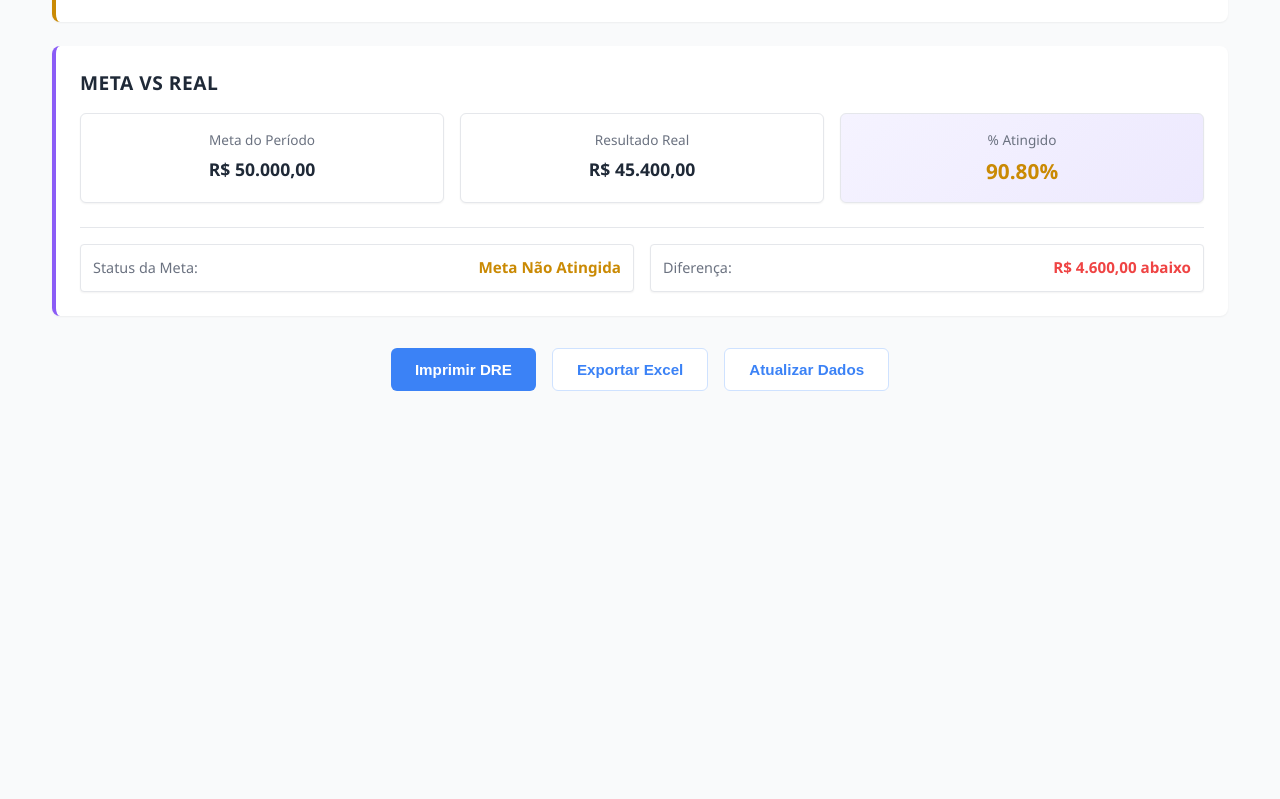
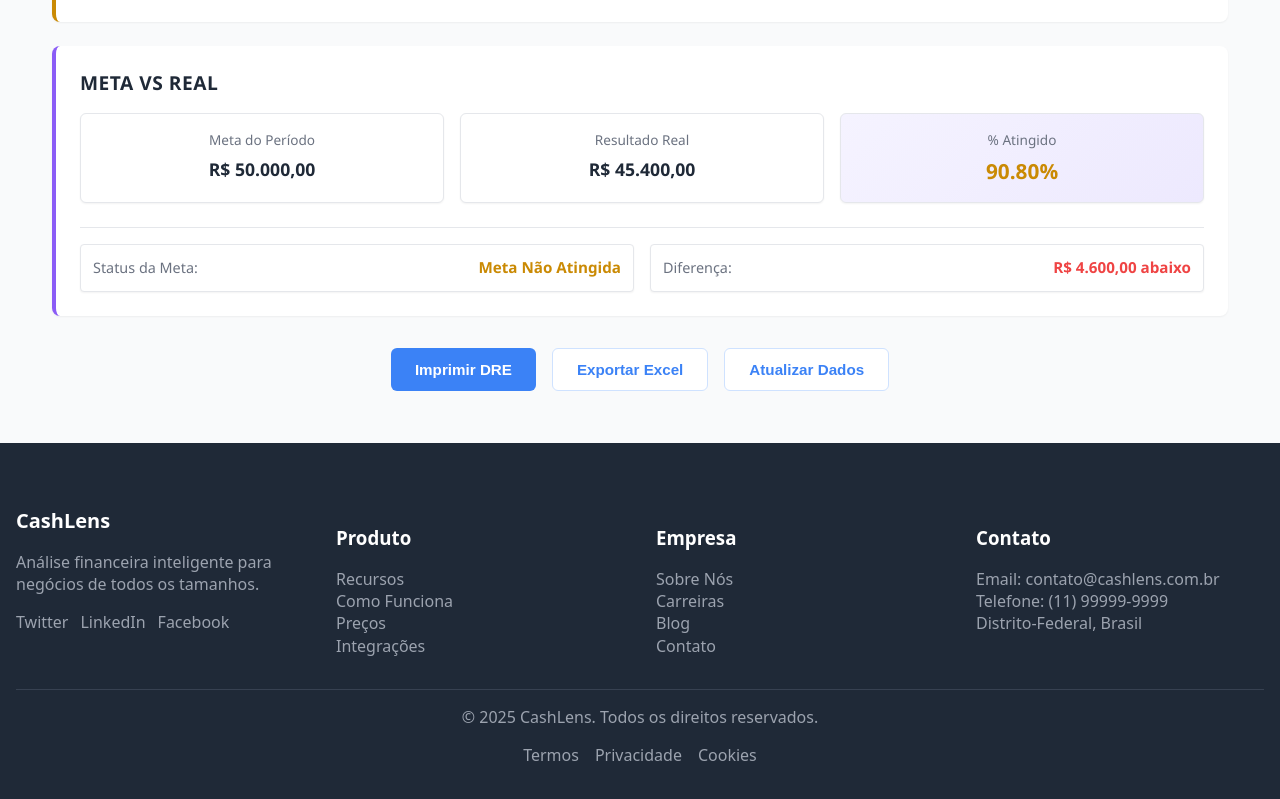
Before and after one commit to CashLens-Project/CashLens-Front, a React (Vite) app: page /dre in a window 1280 px wide. Shown: the part 1287-2086 px from the top of the page. Before the commit the page ends 1730 px from the top, so only its background shows below. Built offline with nearby package versions, Linux system fonts and the light colour scheme.

Commit message:
feat: add global footer component and update AppLayout

```diff
--- /dev/null
+++ b/src/components/ui/footer.jsx
@@ -0,0 +1,61 @@
+// components/ui/Footer.jsx
+import React from 'react';
+
+const Footer = () => {
+  return (
+    <footer id="contact" className="footer">
+      <div className="container">
+        <div className="footer-grid">
+          <div>
+            <div className="navbar-brand" style={{ color: '#fff', marginBottom: '1rem' }}>CashLens</div>
+            <p style={{ marginBottom: '1rem' }}>
+              Análise financeira inteligente para negócios de todos os tamanhos.
+            </p>
+            <div style={{ display: 'flex', gap: '0.75rem' }}>
+              <a href="#" title="Twitter">Twitter</a>
+              <a href="#" title="LinkedIn">LinkedIn</a>
+              <a href="#" title="Facebook">Facebook</a>
+            </div>
+          </div>
+
+          <div>
+            <h3 className="footer-title">Produto</h3>
+            <ul style={{ listStyle: 'none', padding: 0, margin: 0 }}>
+              <li><a href="#features">Recursos</a></li>
+              <li><a href="#how-it-works">Como Funciona</a></li>
+              <li><a href="#pricing">Preços</a></li>
+              <li><a href="#">Integrações</a></li>
+            </ul>
+          </div>
+          <div>
+            <h3 className="footer-title">Empresa</h3>
+            <ul style={{ listStyle: 'none', padding: 0, margin: 0 }}>
+              <li><a href="#">Sobre Nós</a></li>
+              <li><a href="#">Carreiras</a></li>
+              <li><a href="#">Blog</a></li>
+              <li><a href="#contact">Contato</a></li>
+            </ul>
+          </div>
+          <div>
+            <h3 className="footer-title">Contato</h3>
+            <ul style={{ listStyle: 'none', padding: 0, margin: 0 }}>
+              <li>Email: contato@cashlens.com.br</li>
+              <li>Telefone: (11) 99999-9999</li>
+              <li>Distrito-Federal, Brasil</li>
+            </ul>
+          </div>
+        </div>
+        <div style={{ borderTop: '1px solid #374151', marginTop: '2rem', paddingTop: '1rem', display: 'flex', flexDirection: 'column', gap: '1rem', alignItems: 'center' }}>
+          <p style={{ margin: 0 }}>© 2025 CashLens. Todos os direitos reservados.</p>
+          <div style={{ display: 'flex', gap: '1rem' }}>
+            <a href="#">Termos</a>
+            <a href="#">Privacidade</a>
+            <a href="#">Cookies</a>
+          </div>
+        </div>
+      </div>
+    </footer>
+  );
+};
+
+export default Footer;
--- a/src/layouts/AppLayout.css
+++ b/src/layouts/AppLayout.css
@@ -1,166 +1,146 @@
 /* App Layout */
 .app-layout {
   display: flex;
+  flex-direction: column;
   min-height: 100vh;
   background-color: #1a1a1a;
   color: #e0e0e0;
   font-family: 'Segoe UI', Tahoma, Geneva, Verdana, sans-serif;
 }
 
-/* Sidebar */
-.sidebar {
-  width: 250px;
+/* NavBar - substituindo a sidebar */
+.navbar {
+  width: 100%;
   background: linear-gradient(180deg, #2a2a2a 0%, #1f1f1f 100%);
-  border-right: 1px solid #333;
+  border-bottom: 1px solid #333;
+  position: fixed;
+  top: 0;
+  z-index: 1000;
+  height: 60px;
   display: flex;
-  flex-direction: column;
-  position: fixed;
-  height: 100vh;
-  overflow-y: auto;
+  align-items: center;
+  padding: 0 1.5rem;
 }
 
-.sidebar-header {
-  padding: 1.5rem;
-  border-bottom: 1px solid #333;
-  background-color: #333;
+.navbar-brand {
+  color: #ffffff;
+  font-size: 1.5rem;
+  font-weight: 700;
+  text-decoration: none;
 }
 
-.sidebar-header h2 {
-  color: #ffffff;
-  margin: 0;
-  font-size: 1.5rem;
-  font-weight: 700;
-  text-align: center;
+/* Container Principal + Footer */
+.app-content {
+  flex: 1;
+  margin-top: 60px; /* Compensa a navbar fixa */
+  padding: 2rem;
+  background-color: #1a1a1a;
+  min-height: calc(100vh - 60px);
 }
 
-.sidebar-menu {
-  list-style: none;
-  padding: 0;
-  margin: 0;
-  flex: 1;
+/* Footer Global */
+.app-footer {
+  background: linear-gradient(180deg, #2a2a2a 0%, #1f1f1f 100%);
+  border-top: 1px solid #333;
+  padding: 2rem 1rem;
 }
 
-.sidebar-menu li {
-  border-bottom: 1px solid #333;
+.footer {
+  max-width: 1200px;
+  margin: 0 auto;
 }
 
-.sidebar-menu li a {
-  display: flex;
-  align-items: center;
-  padding: 1rem 1.5rem;
-  color: #b0b0b0;
+.footer a {
+  color: #9ca3af;
+  transition: color 0.2s;
   text-decoration: none;
-  transition: all 0.3s ease;
-  gap: 0.75rem;
 }
 
-.sidebar-menu li a:hover {
-  background-color: #333;
+.footer a:hover {
   color: #ffffff;
-  transform: translateX(4px);
 }
 
-.sidebar-menu li.active a {
-  background-color: #007acc;
+.footer-title {
+  font-weight: 600;
+  margin-bottom: 1rem;
   color: #ffffff;
-  border-right: 4px solid #0099ff;
+  font-size: 1.1rem;
 }
 
-.menu-icon {
-  font-size: 1.2rem;
-  width: 24px;
-  text-align: center;
+.footer-grid {
+  display: grid;
+  gap: 2rem;
 }
 
-.menu-label {
-  font-weight: 500;
-  font-size: 0.95rem;
-}
-
-/* Main Content */
-.main-content {
-  flex: 1;
-  margin-left: 250px;
-  background-color: #1a1a1a;
-  min-height: 100vh;
-  overflow-x: auto;
+@media (min-width: 768px) {
+  .footer-grid {
+    grid-template-columns: repeat(4, 1fr);
+  }
 }
 
 /* Responsividade */
 @media (max-width: 768px) {
-  .sidebar {
-    width: 200px;
+  .app-content {
+    padding: 1.5rem;
+    margin-top: 60px;
   }
 
-  .main-content {
-    margin-left: 200px;
+  .navbar {
+    padding: 0 1rem;
+    height: 50px;
   }
 
-  .sidebar-header h2 {
+  .navbar-brand {
     font-size: 1.2rem;
   }
 
-  .menu-label {
-    font-size: 0.85rem;
+  .app-footer {
+    padding: 1.5rem 1rem;
+  }
+
+  .footer-grid {
+    grid-template-columns: repeat(2, 1fr);
+    gap: 1.5rem;
   }
 }
 
 @media (max-width: 640px) {
-  .sidebar {
-    width: 60px;
-    overflow: visible;
+  .app-content {
+    padding: 1rem;
+    margin-top: 50px;
   }
 
-  .main-content {
-    margin-left: 60px;
+  .navbar {
+    height: 50px;
+    padding: 0 0.5rem;
   }
 
-  .sidebar-header h2 {
-    display: none;
+  .navbar-brand {
+    font-size: 1.1rem;
   }
 
-  .menu-label {
-    display: none;
+  .app-footer {
+    padding: 1rem;
   }
 
-  .sidebar-menu li a {
-    justify-content: center;
-    padding: 1rem 0.5rem;
+  .footer-grid {
+    grid-template-columns: 1fr;
+    gap: 1rem;
   }
 
-  .menu-icon {
-    font-size: 1.5rem;
-  }
-
-  /* Tooltip para mobile */
-  .sidebar-menu li {
-    position: relative;
-  }
-
-  .sidebar-menu li:hover::after {
-    content: attr(data-label);
-    position: absolute;
-    left: 100%;
-    top: 50%;
-    transform: translateY(-50%);
-    background-color: #333;
-    color: #fff;
-    padding: 0.5rem;
-    border-radius: 4px;
-    white-space: nowrap;
-    z-index: 1000;
-    margin-left: 0.5rem;
-    font-size: 0.85rem;
+  .footer-title {
+    font-size: 1rem;
+    margin-bottom: 0.75rem;
   }
 }
 
-/* Animações */
-.sidebar-menu li a {
+/* Animações (opcionais para links) */
+.footer a {
   position: relative;
   overflow: hidden;
 }
 
-.sidebar-menu li a::before {
+.footer a::before {
   content: '';
   position: absolute;
   top: 0;
@@ -171,24 +151,24 @@
   transition: left 0.5s;
 }
 
-.sidebar-menu li a:hover::before {
+.footer a:hover::before {
   left: 100%;
 }
 
-/* Scrollbar personalizada para sidebar */
-.sidebar::-webkit-scrollbar {
+/* Scrollbar personalizada */
+.app-content::-webkit-scrollbar {
   width: 6px;
 }
 
-.sidebar::-webkit-scrollbar-track {
+.app-content::-webkit-scrollbar-track {
   background: #1f1f1f;
 }
 
-.sidebar::-webkit-scrollbar-thumb {
+.app-content::-webkit-scrollbar-thumb {
   background: #444;
   border-radius: 3px;
 }
 
-.sidebar::-webkit-scrollbar-thumb:hover {
+.app-content::-webkit-scrollbar-thumb:hover {
   background: #555;
 }
--- a/src/layouts/AppLayout.jsx
+++ b/src/layouts/AppLayout.jsx
@@ -1,14 +1,17 @@
 import { Outlet } from 'react-router-dom';
 import NavBar from '../components/ui/NavBar.jsx';
+import Footer from '../components/ui/Footer.jsx'; // Importe o Footer
 import '../App.css';
 
 export default function AppLayout() {
   return (
-    <div>
+    <div className="app-layout">
       <NavBar />
       <div className="app-content">
         <Outlet />
       </div>
+      {/* Footer Global - adicionado aqui */}
+      <Footer />
     </div>
   );
 }
```
Also changed, not shown: 1 other file (tests, documents, lock files or other folders).
